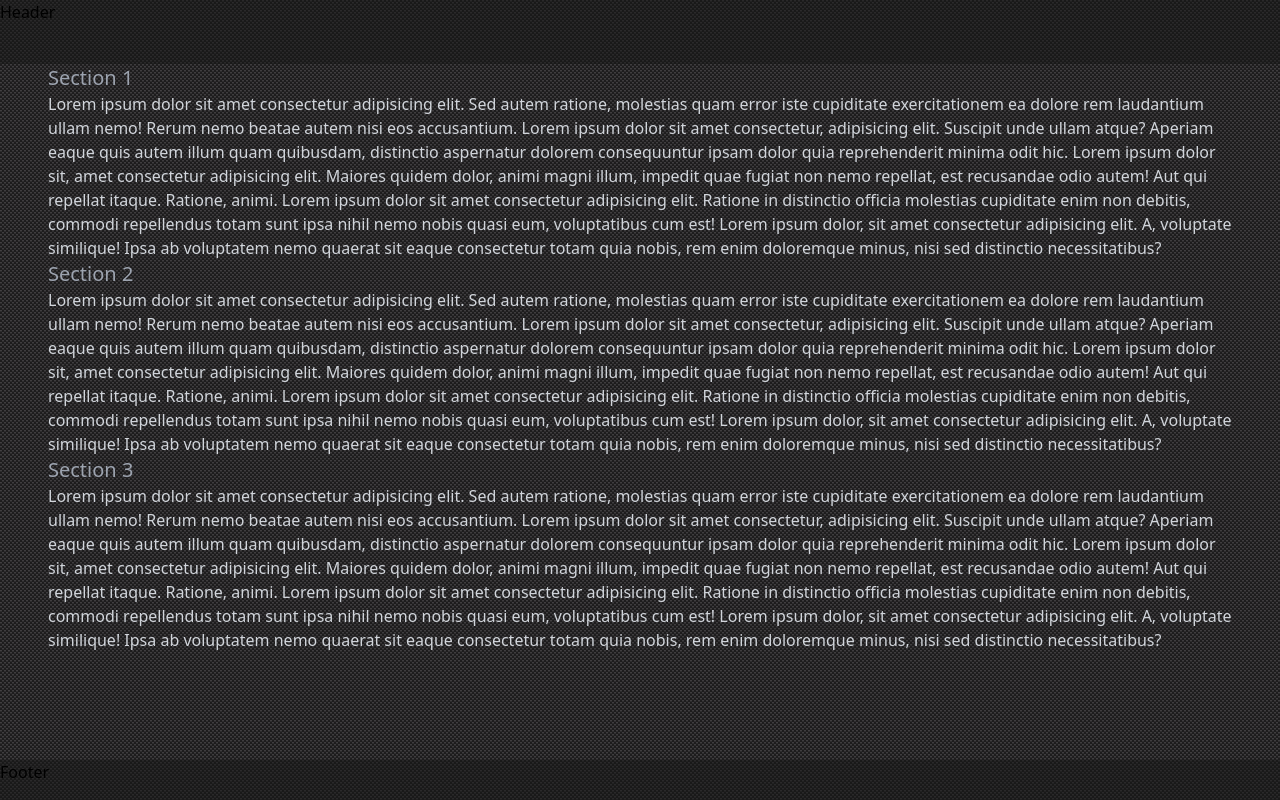
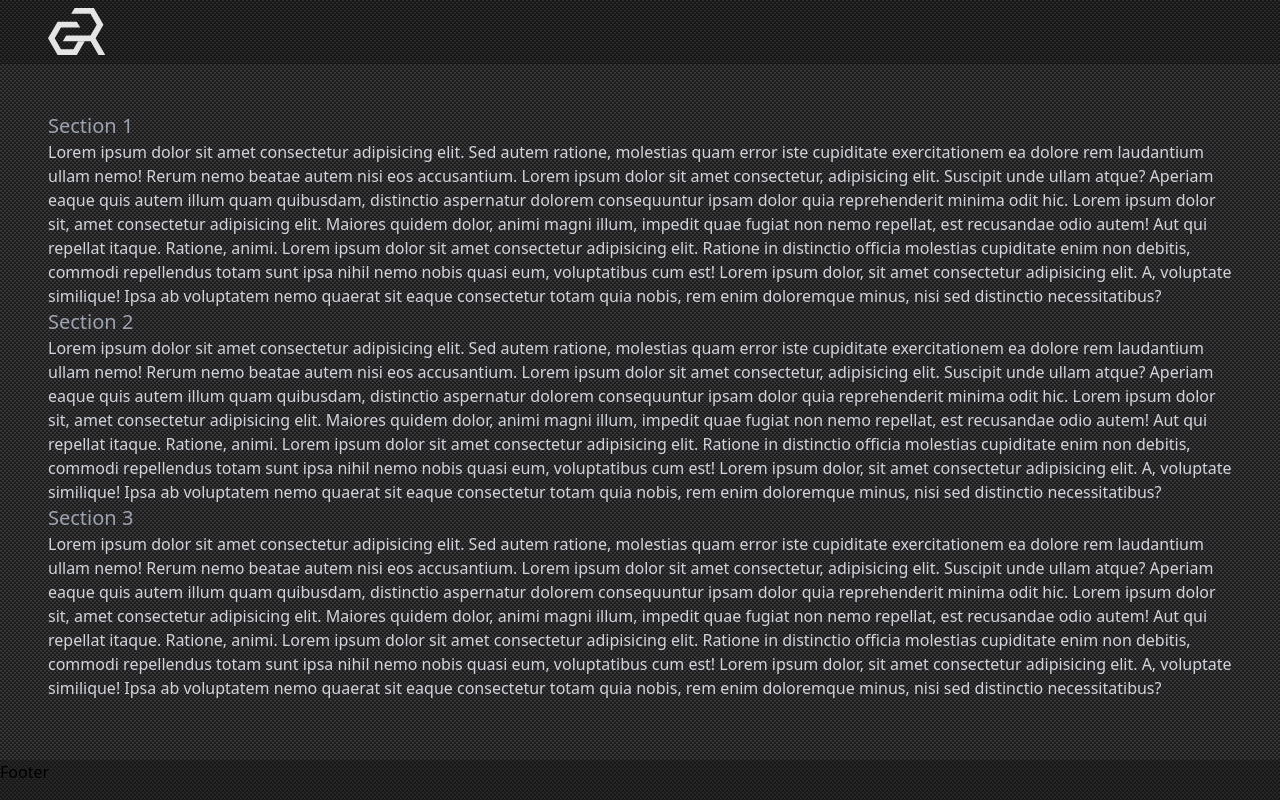
Before and after one commit to PetrGrabovsky/www-grabovsky-tech, a Next.js app: page / in a window 1280 px wide. Built offline with nearby package versions, Linux system fonts and the light colour scheme.

Commit message:
feat: Vytvoř a integruj základ komponenty Header

```diff
--- a/layout/components/ClientLayout.tsx
+++ b/layout/components/ClientLayout.tsx
@@ -1,10 +1,16 @@
 import { PropsWithChildren } from 'react';
+
+import Logo from '@/shared/components/Logo';
+
+import Header from './Header';
 
 const ClientLayout = ({ children }: PropsWithChildren) => {
   return (
     <>
-      <header className='h-16 w-full bg-neutral-900 bg-opacity-50'>Header</header>
-      <main className='w-full flex-grow'>{children}</main>
+      <Header>
+        <Logo />
+      </Header>
+      <main className='mb-12 mt-28 w-full flex-grow'>{children}</main>
       <footer className='h-10 w-full bg-neutral-900 bg-opacity-50'>Footer</footer>
     </>
   );
--- /dev/null
+++ b/layout/components/Header.tsx
@@ -0,0 +1,17 @@
+import clsx from 'clsx';
+import { PropsWithChildren } from 'react';
+
+const Header = ({ children }: PropsWithChildren) => {
+  return (
+    <header
+      className={clsx(
+        'fixed inset-0 h-16 w-full border-b border-neutral-900 bg-neutral-950 bg-opacity-30',
+        'py-2'
+      )}
+    >
+      <div className='container h-full w-full'>{children}</div>
+    </header>
+  );
+};
+
+export default Header;
```
